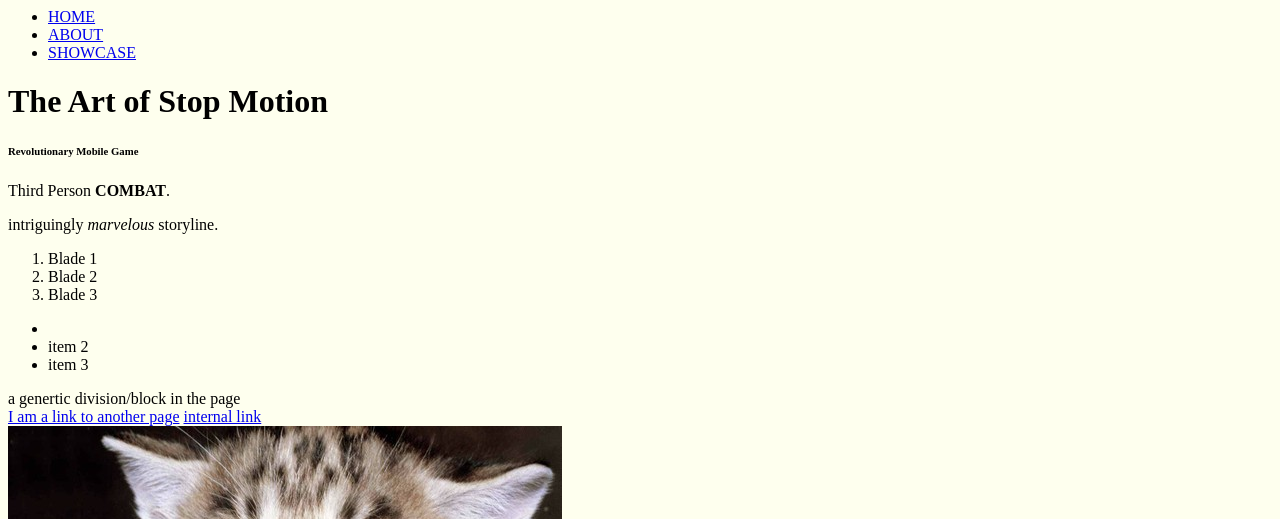
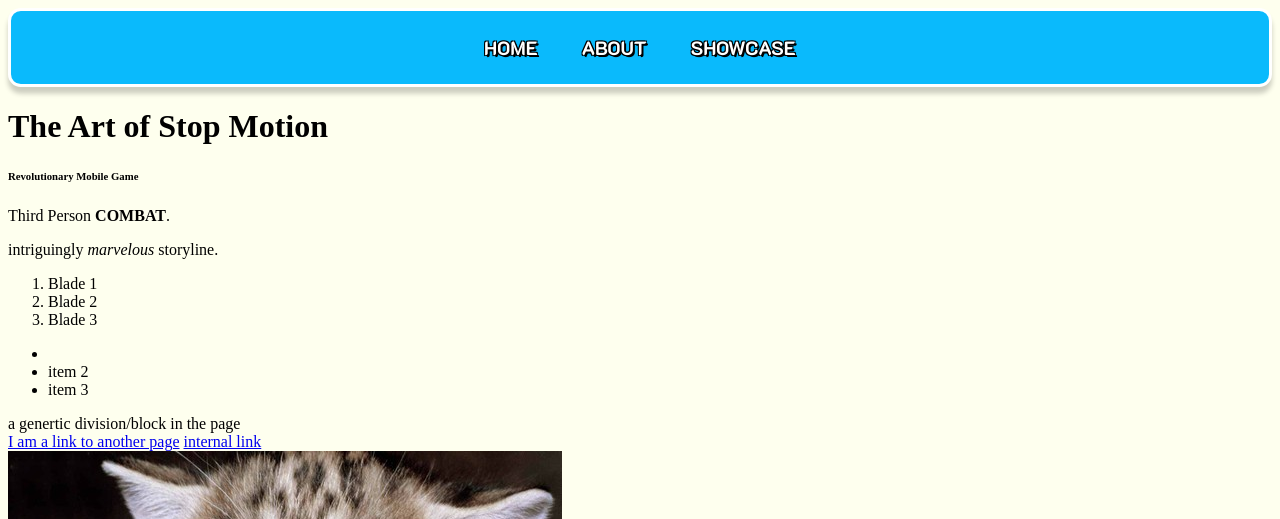
Before and after one commit to TheViision/TheViision.github.io, a plain HTML site: page index.html in a window 1280 px wide. Shown: the top 519 px of the page. Drawn offline with Linux system fonts and the light colour scheme.

Commit message:
NAVBAR Commit

```diff
--- a/css/landing.css
+++ b/css/landing.css
@@ -13,6 +13,46 @@ body{
 
 }
 
-#nav-bar{
+#nav-bar {
+    background-color: #0ABAFC;
+    border: 0.25vw solid white;
+    padding: 10px 0;
+    text-align: center;
+    border-radius: 1vw 1vw 1vw 1vw;
+    box-shadow: 0 0.5vw 5px rgba(0,0,0,0.2);
+    /* position: fixed;
+    width: 98.5vw; */
+  }
 
-}
+  #nav-bar nav ul {
+    list-style-type: none;
+    padding: 0;
+    margin: 0;
+  }
+
+  #nav-bar nav ul li {
+    display: inline;
+  }
+
+  #nav-bar nav ul li a {
+    display: inline-block;
+    color: white;
+    text-align: center;
+    padding: 14px 20px; /* Adjust padding to match your design */
+    text-decoration: none;
+    font-family: K2D_BOLD;
+    font-size: 1.5vw;
+    transition: background-color 0.3s; /* Smooth transition for hover effect */
+    border-radius: 1vw 1vw 1vw 1vw; /* Rounded corners at the bottom only */
+    text-shadow:
+    2px 2px 0 #000,  /* Horizontal shadow */
+    -1px -1px 0 #000, /* Top-left shadow */
+    1px -1px 0 #000,  /* Top-right shadow */
+    -1px 1px 0 #000,  /* Bottom-left shadow */
+    1px 1px 0 #000;   /* Bottom-right shadow */
+  }
+
+  #nav-bar nav ul li a:hover {
+    background-color: #0984c4; /* Darker blue shade for hover effect */
+    border-radius: 1vw 1vw 1vw 1vw; /* Rounded corners at the bottom only */
+  }
--- a/index.html
+++ b/index.html
@@ -11,8 +11,7 @@
 
     <header id="main-header">
 
-      <div id="nav-bar"></div>
-
+      <div id="nav-bar">
         <div id="link">
           <nav>
              <ul>
@@ -22,6 +21,9 @@
               </ul>
           </nav>
        </div>
+      </div>
+
+
 
     </header>
     <!-- All the content of the webpage -->
```
Lines whose indentation alone changed are shown as unchanged.
